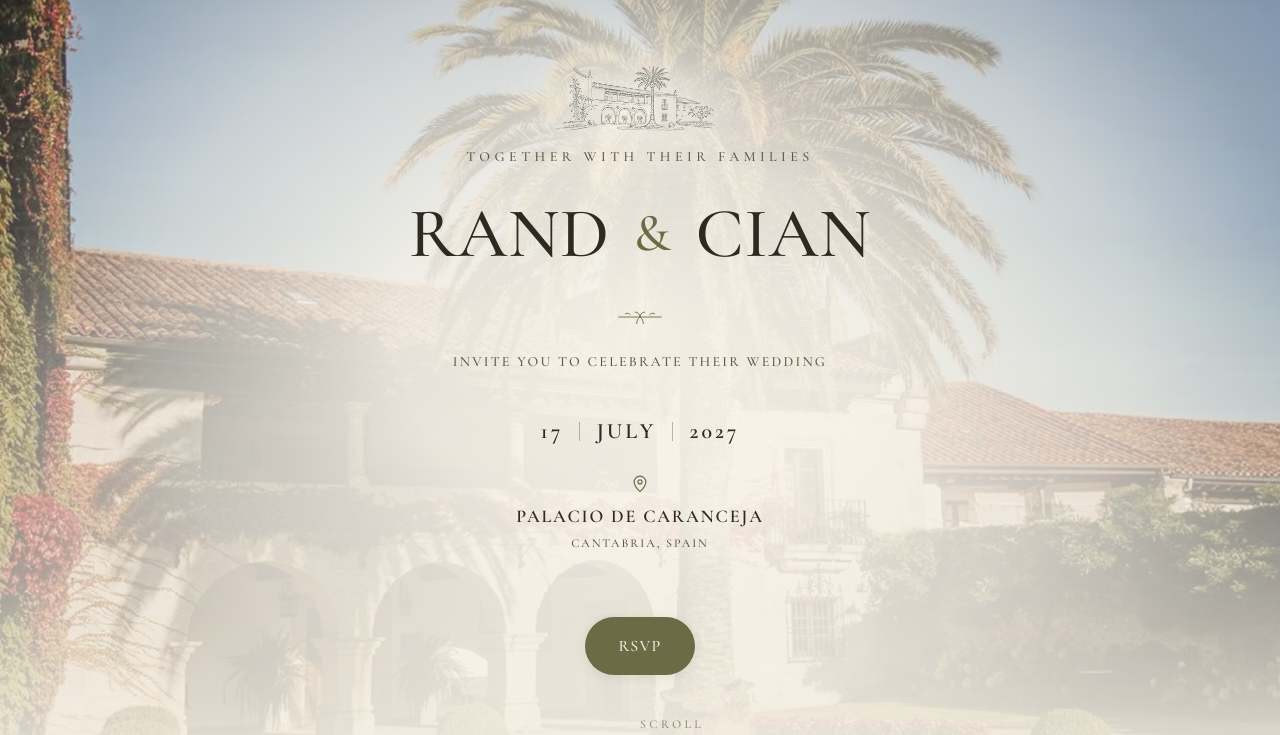
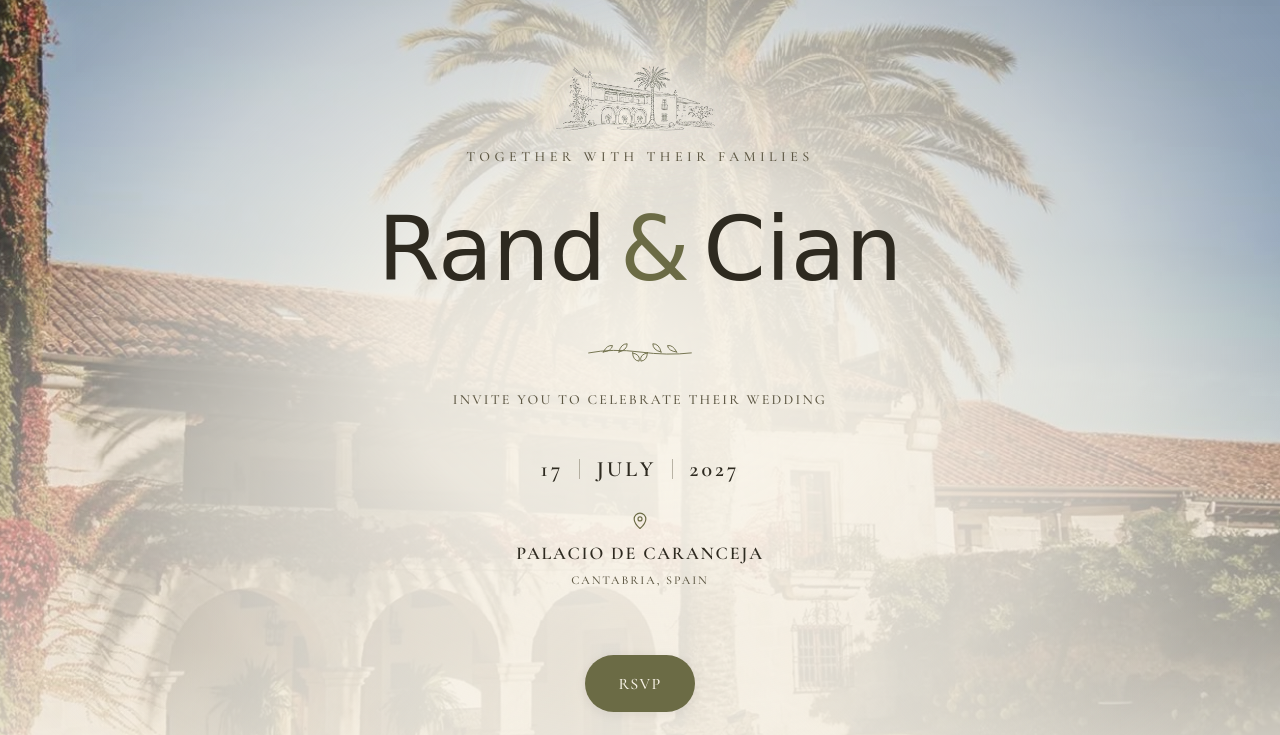
Before and after one commit to cian-warby/wedding, a plain HTML site: page index.html in a window 1280 px wide. Shown: the part 77-812 px from the top of the page. Drawn offline with nearby package versions, Linux system fonts and the light colour scheme; a web font is replaced by a local one.

Commit message:
Redesign hero divider as an olive branch, switch names to cursive
Replaces the abstract flourish divider under "Rand & Cian" with a
proper olive branch motif (winding stem with alternating pointed
leaves), and switches the names from Macondo Swash Caps to the site's
existing cursive script (Beau Rivage), matching how "Rand & Cian" is
already styled elsewhere (footer, RSVP page).

```diff
--- a/css/style.css
+++ b/css/style.css
@@ -574,20 +574,18 @@ ul { margin: 0; padding: 0; list-style: none; }
 :root[dir="rtl"] .intro__eyebrow { letter-spacing: 0.05em; }
 
 .intro__names {
-  font-family: 'Macondo Swash Caps', var(--font-heading);
+  font-family: var(--font-display);
   font-weight: 400;
-  text-transform: uppercase;
-  letter-spacing: 0.01em;
-  font-size: clamp(2.3rem, 7.5vw, 4.4rem);
+  font-size: clamp(3rem, 10vw, 5.6rem);
   color: var(--intro-ink);
   margin-block: var(--space-2xs) 0;
   display: flex;
   align-items: center;
-  gap: var(--space-md);
+  gap: 0.15em;
   opacity: 0;
   animation: rise-in var(--dur-slow) var(--ease-out) 0.5s forwards;
 }
-.intro__names .amp { color: var(--intro-olive); font-size: 0.75em; }
+.intro__names .amp { color: var(--intro-olive); }
 
 .intro__divider {
   color: var(--intro-olive);
@@ -595,7 +593,7 @@ ul { margin: 0; padding: 0; list-style: none; }
   opacity: 0;
   animation: rise-in var(--dur-slow) var(--ease-out) 0.7s forwards;
 }
-.intro__divider svg { width: 54px; height: 18px; }
+.intro__divider svg { width: 110px; height: 24px; }
 
 .intro__tagline {
   font-family: var(--font-heading);
--- a/index.html
+++ b/index.html
@@ -75,7 +75,15 @@
         <span data-i18n="intro.name2">Cian</span>
       </h1>
       <div class="intro__divider" aria-hidden="true">
-        <svg viewBox="0 0 64 22" fill="none" stroke="currentColor" stroke-width="1.1"><path d="M32 11h26M6 11h26" stroke-linecap="round"/><path d="M32 11c0-4 3-6 6-6M32 11c0-4-3-6-6-6M32 11c3 2 4 5 4 8M32 11c-3 2-4 5-4 8M44 8c2-2 5-2 6-1M20 8c-2-2-5-2-6-1" stroke-linecap="round" stroke-linejoin="round"/></svg>
+        <svg viewBox="0 0 120 26" fill="none" stroke="currentColor" stroke-width="1" stroke-linecap="round" stroke-linejoin="round">
+          <path d="M4 14 Q30 9 60 13 Q90 17 116 14"/>
+          <path d="M20 13 Q24 5 30 6 Q29 12 20 13Z"/>
+          <path d="M37 13 Q39 4 46 4 Q46 11 37 13Z"/>
+          <path d="M52 14 Q52 22 59 23 Q61 16 52 14Z"/>
+          <path d="M100 13 Q96 5 90 6 Q91 12 100 13Z"/>
+          <path d="M83 13 Q81 4 74 4 Q74 11 83 13Z"/>
+          <path d="M68 14 Q68 22 61 23 Q59 16 68 14Z"/>
+        </svg>
       </div>
       <p class="intro__tagline" data-i18n="intro.tagline">Invite You To Celebrate Their Wedding</p>
       <div class="intro__date">
```
